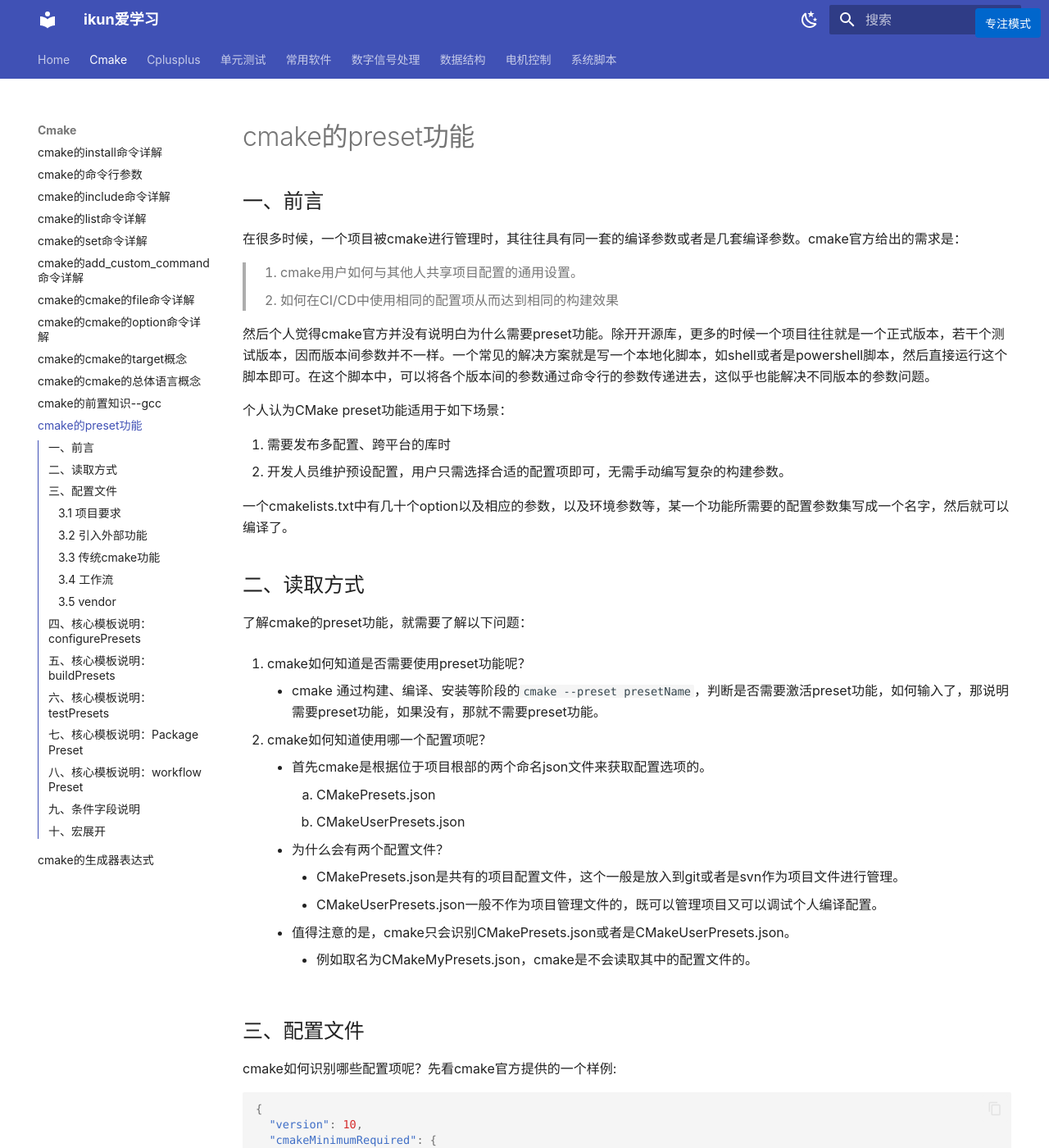
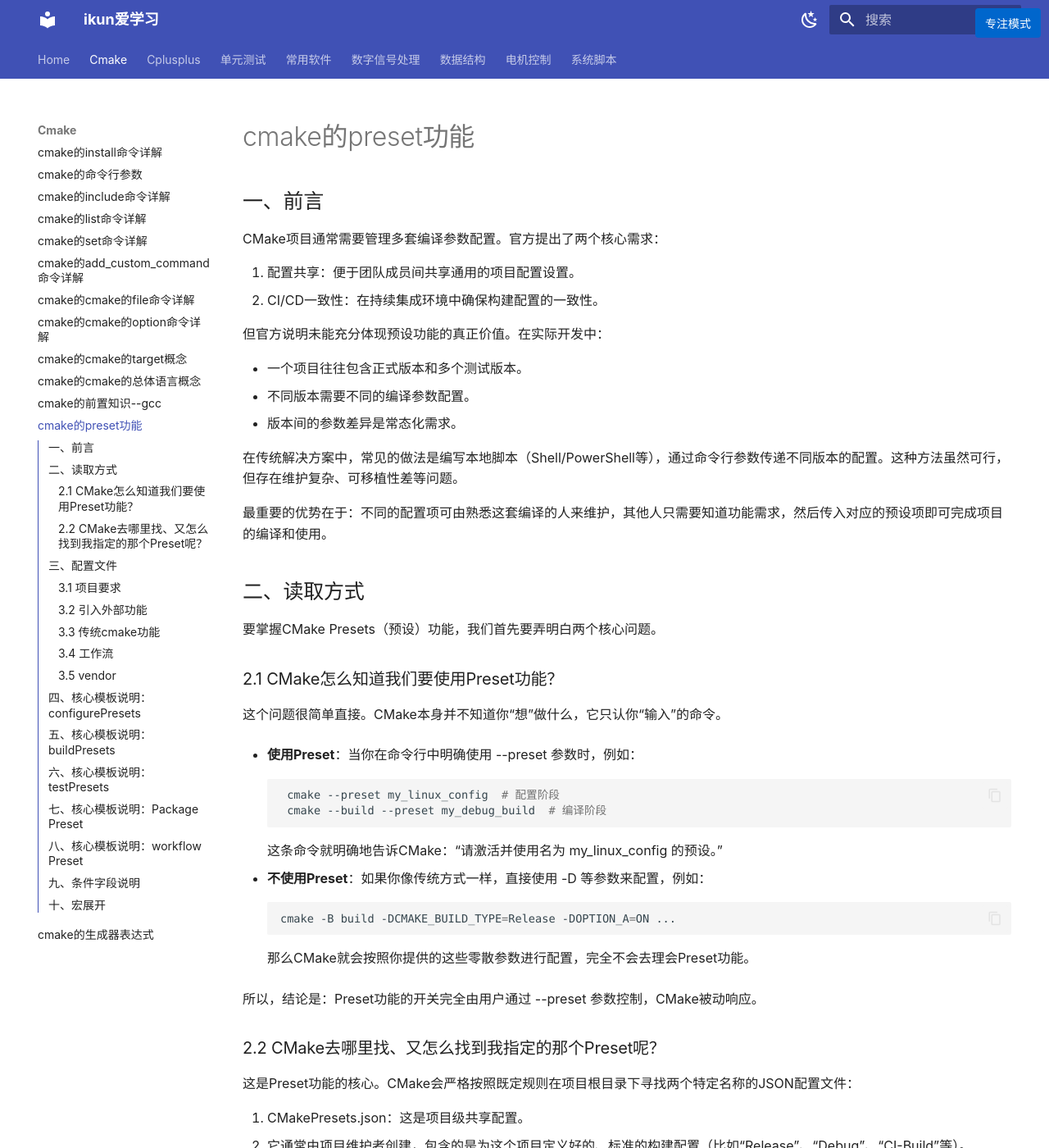
Before and after one commit to SuperIkunFan/SuperIkunFan.github.io, an MkDocs documentation site: the page built from docs/cmake/2025-08-04-cmake的preset功能.md, in a window 1280 px wide and 1400 px high. Shown: the whole window at 82% size. Built offline with MkDocs 1.6.1 and Material for MkDocs 9.7.7, drawn with Linux system fonts in a browser that asks for light colours; some web fonts are replaced; some of the changed text lies outside the part shown.

Commit message:
修改preset命令内容

````diff
--- a/docs/cmake/2025-08-04-cmake的preset功能.md
+++ b/docs/cmake/2025-08-04-cmake的preset功能.md
@@ -8,37 +8,64 @@
 
 ## 一、前言
 
-在很多时候，一个项目被cmake进行管理时，其往往具有同一套的编译参数或者是几套编译参数。cmake官方给出的需求是：
+CMake项目通常需要管理多套编译参数配置。官方提出了两个核心需求：
 
-> 1. cmake用户如何与其他人共享项目配置的通用设置。
-> 2. 如何在CI/CD中使用相同的配置项从而达到相同的构建效果
+1. 配置共享：便于团队成员间共享通用的项目配置设置。
+2. CI/CD一致性：在持续集成环境中确保构建配置的一致性。
 
-然后个人觉得cmake官方并没有说明白为什么需要preset功能。除开开源库，更多的时候一个项目往往就是一个正式版本，若干个测试版本，因而版本间参数并不一样。一个常见的解决方案就是写一个本地化脚本，如shell或者是powershell脚本，然后直接运行这个脚本即可。在这个脚本中，可以将各个版本间的参数通过命令行的参数传递进去，这似乎也能解决不同版本的参数问题。
+但官方说明未能充分体现预设功能的真正价值。在实际开发中：
 
-个人认为CMake preset功能适用于如下场景：
++ 一个项目往往包含正式版本和多个测试版本。
++ 不同版本需要不同的编译参数配置。
++ 版本间的参数差异是常态化需求。
 
-1. 需要发布多配置、跨平台的库时
-2. 开发人员维护预设配置，用户只需选择合适的配置项即可，无需手动编写复杂的构建参数。
+在传统解决方案中，常见的做法是编写本地脚本（Shell/PowerShell等），通过命令行参数传递不同版本的配置。这种方法虽然可行，但存在维护复杂、可移植性差等问题。
 
-一个cmakelists.txt中有几十个option以及相应的参数，以及环境参数等，某一个功能所需要的配置参数集写成一个名字，然后就可以编译了。
+最重要的优势在于：不同的配置项可由熟悉这套编译的人来维护，其他人只需要知道功能需求，然后传入对应的预设项即可完成项目的编译和使用。
 
 ## 二、读取方式
 
-了解cmake的preset功能，就需要了解以下问题：
+要掌握CMake Presets（预设）功能，我们首先要弄明白两个核心问题。
 
-1. cmake如何知道是否需要使用preset功能呢？
-    - cmake 通过构建、编译、安装等阶段的`cmake --preset presetName`，判断是否需要激活preset功能，如何输入了，那说明需要preset功能，如果没有，那就不需要preset功能。
+### 2.1 CMake怎么知道我们要使用Preset功能？
 
-2. cmake如何知道使用哪一个配置项呢？
-    - 首先cmake是根据位于项目根部的两个命名json文件来获取配置选项的。
-        1. CMakePresets.json
-        2. CMakeUserPresets.json
-    - 为什么会有两个配置文件？
-        * CMakePresets.json是共有的项目配置文件，这个一般是放入到git或者是svn作为项目文件进行管理。
-        * CMakeUserPresets.json一般不作为项目管理文件的，既可以管理项目又可以调试个人编译配置。
-    - 值得注意的是，cmake只会识别CMakePresets.json或者是CMakeUserPresets.json。
-        * 例如取名为CMakeMyPresets.json，cmake是不会读取其中的配置文件的。
+这个问题很简单直接。CMake本身并不知道你“想”做什么，它只认你“输入”的命令。
 
++ <b>使用Preset</b>：当你在命令行中明确使用 --preset 参数时，例如：
+    ```bash
+     cmake --preset my_linux_config  # 配置阶段
+     cmake --build --preset my_debug_build  # 编译阶段
+    ```
+    这条命令就明确地告诉CMake：“请激活并使用名为 my_linux_config 的预设。”
+
++ <b>不使用Preset</b>：如果你像传统方式一样，直接使用 -D 等参数来配置，例如：
+    ```bash
+    cmake -B build -DCMAKE_BUILD_TYPE=Release -DOPTION_A=ON ...
+    ```
+    那么CMake就会按照你提供的这些零散参数进行配置，完全不会去理会Preset功能。
+
+所以，结论是：Preset功能的开关完全由用户通过 --preset 参数控制，CMake被动响应。
+
+### 2.2 CMake去哪里找、又怎么找到我指定的那个Preset呢？
+
+这是Preset功能的核心。CMake会严格按照既定规则在项目根目录下寻找两个特定名称的JSON配置文件：
+
+1. CMakePresets.json：这是项目级共享配置。
+   + 它通常由项目维护者创建，包含的是为这个项目定义好的、标准的构建配置（比如“Release”、“Debug”、“CI-Build”等）。
+   + 这个文件应该被纳入Git/SVN等版本控制系统，确保所有开发者看到的预设都是一致的。
+
+2. CMakeUserPresets.json：这是用户级私有配置。
+    + 它用于存放开发者个人的、实验性的或与本机环境强相关的配置（比如你个人的开发调试配置、链接特定路径的库等）。
+    + 这个文件通常会被添加到 .gitignore 中，避免被意外提交，从而不影响他人。
+
+__为什么要有两个文件？__
+
+这是一种非常巧妙的设计，它完美地区分了**“团队约定”和“个人偏好”**。项目规定的配置大家共用，而你的个人魔改则只影响你自己，互不干扰。
+
+<b>非常重要的是</b>：
+
++ CMake只认上面这两个文件名。它们的名字是固定的，不能随意更改。
++ 如果你创建了一个 CMakeMyPresets.json，CMake在运行时是完全不会去读取它的。这个设计是为了避免配置文件的混乱，保证工具能准确定位到配置信息。
 
 ## 三、配置文件
 
@@ -216,10 +243,13 @@
 而一个json对象可以由如下字段进行描述：
 
 1. name
-    + 这是一个必需的字符串，表示预设的机器友好名称。此标识符用于 cmake --preset 选项中。在同一目录下，CMakePresets.json 和 CMakeUserPresets.json 文件合并后，不能存在两个同名的配置预设。但是，配置预设可以与构建预设、测试预设、打包预设或工作流预设同名。
+    + 这是一个必需的字符串，表示预设的机器友好名称。
+    + 此标识符用于 `cmake --preset` 选项中。
+    + 在同一目录下，CMakePresets.json 和 CMakeUserPresets.json 文件合并后，不能存在两个同名的配置预设。但是，配置预设可以与构建预设、测试预设、打包预设或工作流预设同名。
 
 2. hidden
-    + 这是一个可选的布尔值，用于指定预设是否应该被隐藏。如果预设被隐藏，它不能在 --preset= 参数中使用，不会在CMake GUI中显示，并且即使是通过继承获得的，也不需要有有效的生成器（generator）或二进制目录（binaryDir）。隐藏的预设旨在作为其他预设通过继承字段（inherits）继承的基础。
+    + 这是一个可选的布尔值，用于指定预设是否应该被隐藏。
+    + 如果预设被隐藏，它不能在 `--preset=` 参数中使用，不会在CMake GUI中显示，并且即使是通过继承获得的，也不需要有有效的生成器（generator）或二进制目录（binaryDir）。隐藏的预设旨在作为其他预设通过继承字段（inherits）继承的基础。
 
 3. inherits
     + 这是一个可选的字符串数组，表示要继承的预设名称。该字段也可以是字符串，相当于包含一个字符串的数组。
@@ -233,10 +263,10 @@
     + 这是一个可选的映射（map），包含供应商特定的信息。CMake不会解释此字段的内容，除了验证它是否是一个映射（如果该字段存在的话）。但是，它应该遵循与根级别vendor字段相同的约定。如果供应商使用自己的每个预设的vendor字段，他们应该在适当的时候以合理的方式实现继承。
 
 6. displayName
-    + 一个可选字符串，带有预设的人性化名称。可通过cmake --list-presets看到这些描述
+    + 一个可选字符串，带有预设的人性化名称。可通过`cmake --list-presets`看到这些描述
 
 7. description
-    + 一个可选字符串，对预设进行人性化描述。可通过cmake --list-presets看到这些描述
+    + 一个可选字符串，对预设进行人性化描述。可通过`cmake --list-presets`看到这些描述
 
 8. generator
     + 这是一个可选的字符串，表示预设要使用的生成器。如果未指定生成器，则必须从继承的预设中继承（除非此预设是隐藏的）。在版本3或以上，可以省略此字段以回退到常规的生成器发现过程。
@@ -289,12 +319,54 @@
     + 此字段保留供 IDE 使用，并且不由 CMake 本身使用。
     + 使用此字段的 IDE 应该展开其中的任何宏。
 
-15. cacheVariables
-    + 一个可选的缓存变量映射。键是变量名（不能为空字符串），值可以是 null、布尔值（等同于值为 "TRUE" 或 "FALSE" 并且类型为 BOOL）、代表变量值的字符串（支持宏展开），或包含以下字段的对象：
-        - **type**: 一个可选的字符串，表示变量的类型。
-        - **value**: 一个必需的字符串或布尔值，表示变量的值。布尔值等同于 "TRUE" 或 "FALSE"。此字段支持宏展开。
-    + 缓存变量通过 `inherits` 字段继承，预设的变量将是其自身 `cacheVariables` 与其所有父级的 `cacheVariables` 的并集。
-    + 如果此并集中多个预设定义了相同的变量，则应用继承的标准规则。将变量设置为 null 将导致它不被设置，即使从其他预设继承了值。
+15. cacheVariables :
+    + 一个可选的缓存变量映射，用于定义预设中的变量配置
+    + 键是变量名（不能为空字符串），值支持以下格式：
+        - null
+        - 布尔值（等同于"TRUE"/"FALSE"，类型为BOOL）
+        - 字符串（支持宏展开）
+        - 包含字段的对象：
+            * type：可选字符串，表示变量类型
+            * value：必需字段，字符串或布尔值（支持宏展开）
+    + 通过inherits字段继承，最终变量集是自身与所有父级cacheVariables的并集
+    + 同名变量冲突时应用标准继承规则，设置为null可取消继承的变量设置
+    + 示例：
+        ```
+        {
+            "cacheVariables": {
+                "BUILD_TYPE": "Release",
+                "ENABLE_TESTING": true,
+                "INSTALL_PREFIX": {
+                "type": "PATH",
+                "value": "/usr/local"
+                },
+                "VERSION_STRING": "${PROJECT_VERSION}_beta",
+                "DEPRECATED_VAR": null
+            }
+        }
+
+        // 父级预设
+        {
+        "name": "base",
+        "cacheVariables": {
+            "COMMON_VAR": "base_value",
+            "TO_BE_OVERRIDDEN": "original"
+        }
+        }
+
+        // 子级预设
+        {
+        "name": "derived",
+        "inherits": ["base"],
+        "cacheVariables": {
+            "TO_BE_OVERRIDDEN": "new_value",
+            "DERIVED_VAR": "child_value",
+            "COMMON_VAR": null
+        }
+        }
+
+        // 最终结果：DERIVED_VAR="child_value", TO_BE_OVERRIDDEN="new_value"
+        ```
 
 16. environment
     + 一个可选的环境变量映射。键是变量名（不能为空字符串），值可以是 null 或表示变量值的字符串。每个变量都会被设置，无论是否给了它一个值来自进程的环境。
````
